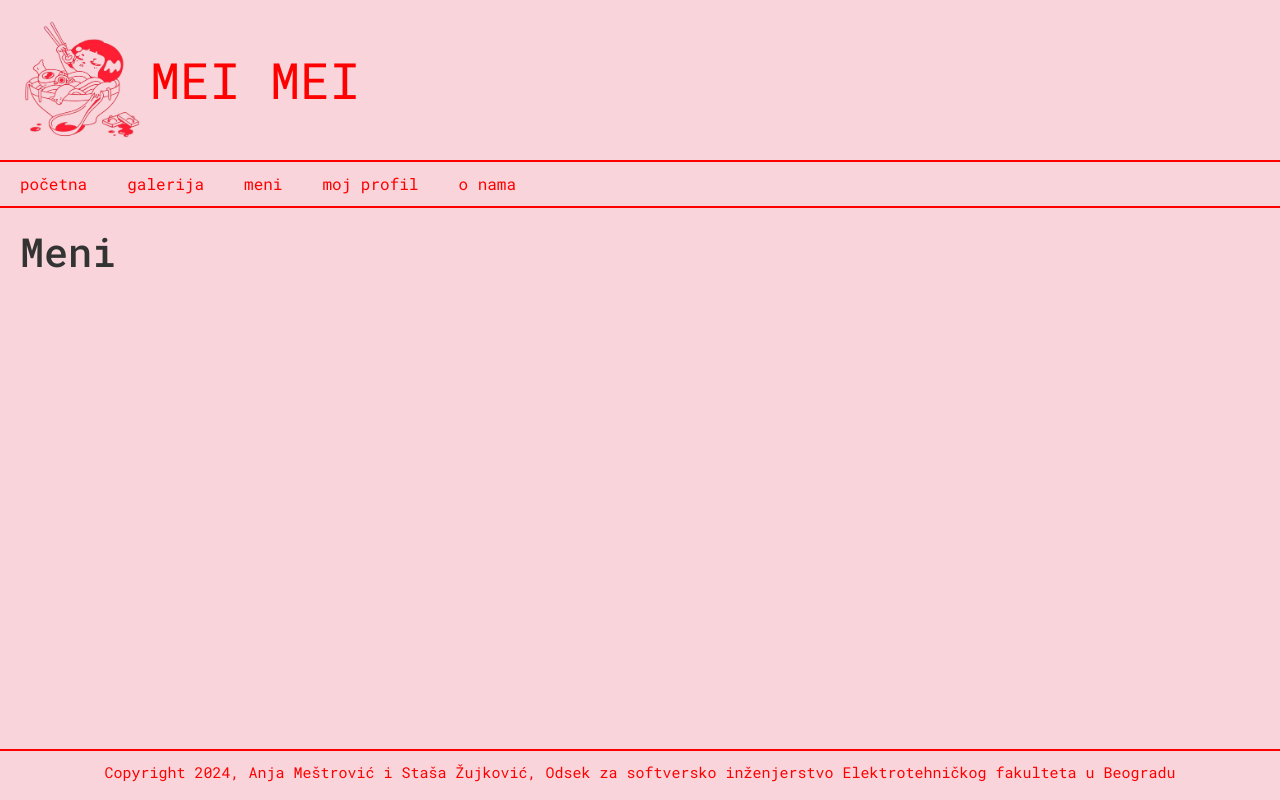
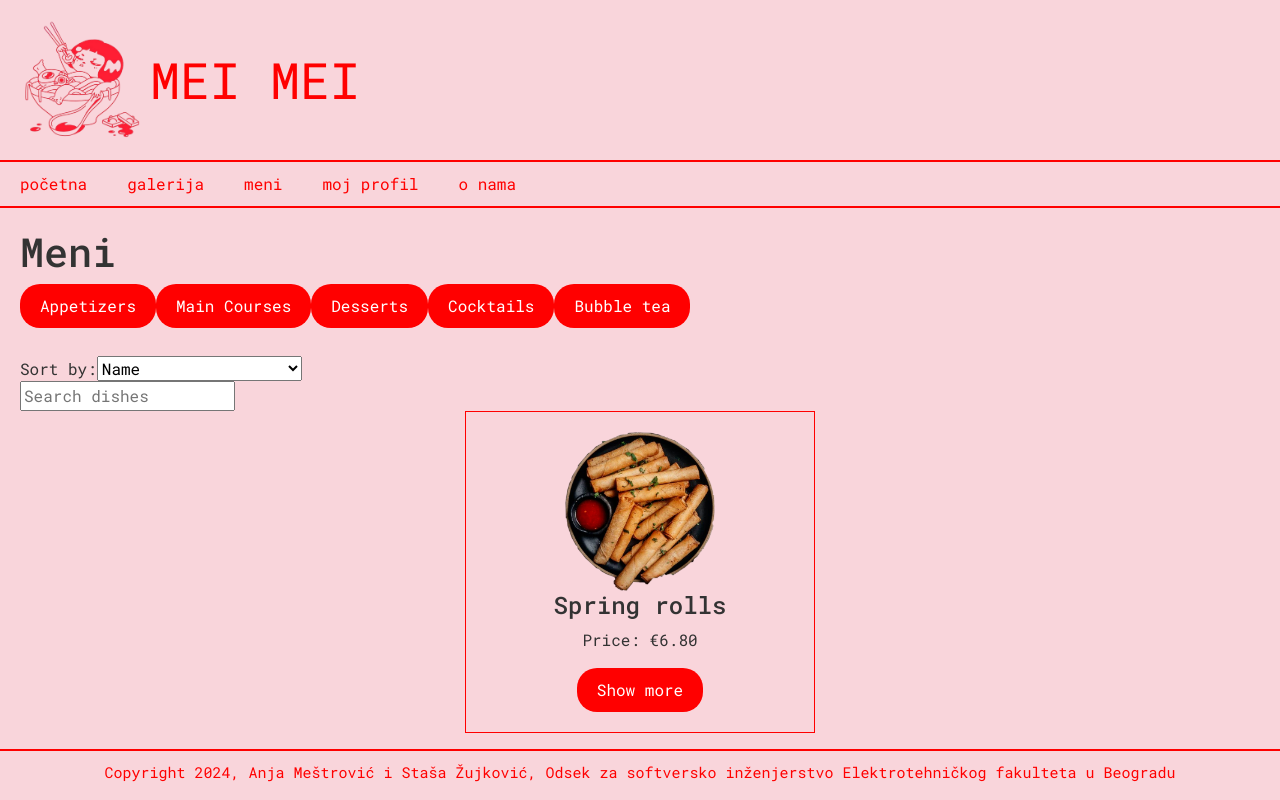
Before and after one commit to zujkovicstasa/meimei, a Vue app in the folder meimei/: page /menu in a window 1280 px wide. Built offline with nearby package versions, Linux system fonts and the light colour scheme.

Commit message:
ProductItem,List,Menu,Home

```diff
--- a/meimei/src/components/ProductItem.vue
+++ b/meimei/src/components/ProductItem.vue
@@ -1,41 +1,49 @@
 <template>
-    <div class="product-item">
-      <img :src="product.image" :alt="product.name" />
-      <h3>{{ product.name }}</h3>
-      <p>{{ product.description }}</p>
-      <p>€{{ product.price.toFixed(2) }}</p>
-      <button @click="addToCart">Dodaj</button>
+<div class="okolo">
+  <div v-if="dish" class="dish-details">
+      <img :src="dish.image" :alt="dish.name" />
+      <h3>{{ dish.name }}</h3>
+      <p>{{ dish.description }}</p>
+      <input type="radio" name="size" value="small" class="radio">
+      <p>Small: €{{ dish.priceSmall.toFixed(2) }}</p>
+      <input type="radio" name="size" value="large" class="radio">
+      <p>Large: €{{ dish.priceLarge.toFixed(2) }}</p>
+      <button @click="addToCart">Add to cart</button>
+      <button @click="$emit('close')">Back to menu</button>
   </div>
+
+
+</div>
+
 </template>
 
 <script>
   export default {
-    name: 'ProductItem',
     props: {
-      product: Object
+      dish: Object
     },
     methods: {
-      addToCart() {
-        this.$emit('add-to-cart', this.product)
+      addToCart(){
+
       }
     }
-  }
+};
 </script>
 
 <style scoped>
-
-  .product-item {
-
+  .okolo{
+    justify-content: center;
+    align-content: center;
+    align-items: center;
+  }
+  .dish-details {
     padding: 20px;
     text-align: center;
     background-color: rgb(249, 213, 219);
-    width: 350px;
-    height: 400px;
     font-family: "Roboto Mono", monospace;
-    border: 1px solid red;
   }
 
-  .product-item img {
+  .dish-details img {
     width: 150px;
     height: auto;
   }
@@ -44,7 +52,6 @@
     padding-top: 20px;
     color: red;
   }
-
   button {
     background-color: red;
     color: white;
@@ -58,4 +65,19 @@
   button:hover {
     background-color: #ff4d4d;
   }
+  input[type="radio"]{
+    border-radius: 50%;
+    width: 20px;
+    height: 20px;
+    border: 2px solid #ff4d4d;
+    accent-color: rgb(249, 213, 219);
+    outline: none;
+    cursor: pointer;
+  }
+  input[type="radio"]:checked{
+    accent-color: #ff4d4d;
+
+  }
+
+
 </style>
--- a/meimei/src/components/ProductList.vue
+++ b/meimei/src/components/ProductList.vue
@@ -1,46 +1,110 @@
 <template>
   <div class="product-list">
 
+    <div>
+        <h3>{{ currentGroup }}</h3>
+        <div>
+          <label>Sort by:</label>
+          <select v-model="sortBy">
+            <option value="name">Name</option>
+            <option value="priceSmall">Price (Low to High)</option>
+          </select>
+          <div>
+            <input type="text" placeholder="Search dishes" v-model="searchTerm" />
+          </div>
+
+        </div>
         <div class="products">
-        <ProductItem
-          v-for="product in products"
-          :key="product.id"
-          :product="product"
-        />
+          <div v-for="dish in sortedDishes" :key="dish.id" class="dish-item" >
+            <img :src="dish.image" :alt="dish.name" />
+            <h4>{{ dish.name }}</h4>
+            <p>Price: €{{ dish.priceSmall.toFixed(2) }}</p>
+            <button @click="showDetails(dish)">Show more</button>
+
+          </div>
+        </div>
+
     </div>
   </div>
 </template>
 
 <script>
-  import ProductItem from './ProductItem.vue'
-
   export default {
-    name: 'ProductList',
-    components: {
-      ProductItem
+  props: {
+    dishes: Array
   },
   data() {
     return {
-        products: [
-          { id: 1, name: 'Jelo 1', price: 6.80, description: 'Opis Jela 1', image: '/Hrana/springrolls.PNG' },
-          { id: 2, name: 'Jelo 2', price: 6.80, description: 'Opis Jela 2', image: '/Hrana/baobuns.PNG' },
-          // Add more products here
-        ]
+      sortBy: 'name',
+      searchTerm: ''
+    };
+  },
+  computed: {
+    sortedDishes() {
+      let sorted = [...this.dishes];
+      if (this.sortBy === 'name') {
+        sorted.sort((a, b) => a.name.localeCompare(b.name));
+      } else if (this.sortBy === 'priceSmall') {
+        sorted.sort((a, b) => a.priceSmall - b.priceSmall);
+      }
+      if (this.searchTerm) {
+        sorted = sorted.filter(dish =>
+          dish.name.toLowerCase().includes(this.searchTerm.toLowerCase())
+        );
+      }
+      return sorted;
+    }
+  },
+  methods: {
+    showDetails(dish) {
+      this.$emit('show-details', dish);
     }
   }
-  }
+
+};
 </script>
 
 <style scoped>
-  .product-list {
 
-    width: 70%;
-  }
-  .products {
-
+  .products{
     display: flex;
     flex-wrap: wrap;
+    justify-content: center;
     gap: 20px;
     font-family: "Roboto Mono", monospace;
   }
+  h3 {
+    padding-top: 20px;
+    color: red;
+  }
+  button {
+    background-color: red;
+    color: white;
+    border: none;
+    padding: 10px 20px;
+    border-radius: 20px;
+    cursor: pointer;
+    font-style: bold;
+  }
+
+  button:hover {
+    background-color: #ff4d4d;
+  }
+
+  .dish-item {
+
+    padding: 20px;
+    text-align: center;
+    background-color: rgb(249, 213, 219);
+    width: 350px;
+    height: auto;
+    font-family: "Roboto Mono", monospace;
+    border: 1px solid red;
+  }
+
+  .dish-item img {
+    width: 150px;
+    height: auto;
+  }
+
 </style>
--- a/meimei/src/views/HomeView.vue
+++ b/meimei/src/views/HomeView.vue
@@ -1,18 +1,15 @@
 <template>
   <div class="home">
-    <ProductList />
     <Cart />
   </div>
 </template>
 
 <script>
-import ProductList from '../components/ProductList.vue'
 import Cart from '../components/Cart.vue'
 
 export default {
   name: 'Home_vue',
   components: {
-    ProductList,
     Cart
   }
 }
--- a/meimei/src/views/Menu.vue
+++ b/meimei/src/views/Menu.vue
@@ -1,23 +1,129 @@
 <template>
     <div class="menu">
       <h1>Meni</h1>
-      <!--<DishList group="Предјела" />
-      <DishList group="Главна јела" />
-      <DishList group="Дезерт" />-->
+      <div>
+        <button @click="currentGroup = 'predjelo';selectedDish=null;">Appetizers</button>
+        <button @click="currentGroup = 'glavna';selectedDish=null;">Main Courses</button>
+        <button @click="currentGroup = 'dezerti';selectedDish=null;">Desserts</button>
+        <button @click="currentGroup = 'kokteli';selectedDish=null;">Cocktails</button>
+        <button @click="currentGroup = 'boba';selectedDish=null;">Bubble tea</button>
+      </div>
+      <ProductList v-if="currentGroup" :dishes="groups[currentGroup]" @show-details="showddetails" />
+      <ProductItem v-if="selectedDish" :dish="selectedDish" @close="selectedDish = null; currentGroup='predjelo'" />
     </div>
-  </template>
+</template>
 
   <script>
-
+ import ProductList from '../components/ProductList.vue'
+ import ProductItem from '../components/ProductItem.vue'
 
   export default {
     name: 'Menu_view',
+    components:{
+      ProductList,
+      ProductItem
+    },
+    data() {
+      return {
+        currentGroup: 'predjelo',
+        selectedDish: null,
+        groups: {
+          predjelo: [
+            {
+              id: 1,
+              name: 'Spring rolls',
+              priceSmall: 6.80,
+              priceLarge: 8.80,
+              description: 'Crispy, golden-brown spring rolls packed with a mix of shredded cabbage, carrots, and glass noodles, wrapped in a delicate rice paper, served with a side of our signature sweet chili dipping sauce',
+              image: '/Hrana/springrolls.PNG'
+            },
+          ],
+          glavna: [
+            {
+                id: 2,
+                name: 'Bao Buns',
+                priceSmall: 6.80,
+                priceLarge: 8.80,
+                description: 'Soft, fluffy, steamed buns filled with tender, marinated pork belly paired with fresh, crunchy cucumbers and a hint of hoisin sauce.',
+                image: '/Hrana/baobuns.PNG'
+            },
+            {
+                id: 3,
+                name: 'BBQ Pork',
+                priceSmall: 6.80,
+                priceLarge: 8.80,
+                description: 'Tender slices of Chinese barbecue pork (Char Siu), marinated and glazed with a savory-sweet sauce. Served over a bed of steamed jasmine rice, accompanied by fresh seasonal vegetables and a drizzle of our special house sauce.',
+                image: '/Hrana/bbqpork.PNG'
+            },
+            {
+                id: 4,
+                name: 'Noodles',
+                priceSmall: 0.80,
+                priceLarge: 9.80,
+                description: 'Stir-fried noodles tossed with fresh green onions and rich, flavorful duck, expertly roasted to tender perfection.',
+                image: '/Hrana/noodles.PNG'
+            },
+          ],
+          dezerti: [
+            {
+              id: 5,
+              name: 'Toffee Banana',
+              priceSmall: 6.80,
+              priceLarge: 8.80,
+              description: 'Sweet, caramelized bananas drizzled with a rich toffee sauce, served warm and paired with a scoop of creamy vanilla ice cream.',
+              image: '/Hrana/toffeebanana.PNG'
+            },
+          ],
+          kokteli:[
+            {
+              id: 6,
+              name: 'Meigroni',
+              priceSmall: 12.00,
+              priceLarge: 15.80,
+              description: 'Our signature cocktail',
+              image: '/Hrana/IMG_4444.PNG'
+            }
+          ],
+          boba:[
+            {
+              id: 7,
+              name: 'Matcha boba',
+              priceSmall: 7.00,
+              priceLarge: 9.20,
+              description: 'Boba tea with matcha and milk',
+              image: '/Hrana/IMG_4448.PNG'
+            }
+          ]
+        }
+      };
+    },
+    methods: {
+      showddetails(dish) {
+        this.selectedDish = dish;
+        this.currentGroup=null;
+      }
+    }
+  };
 
-  }
+
+
   </script>
 
   <style scoped>
   .menu {
     padding: 20px;
   }
+  button {
+    background-color: red;
+    color: white;
+    border: none;
+    padding: 10px 20px;
+    border-radius: 20px;
+    cursor: pointer;
+    font-style: bold;
+  }
+
+  button:hover {
+    background-color: #ff4d4d;
+  }
   </style>
```
Lines whose indentation alone changed are shown as unchanged.
